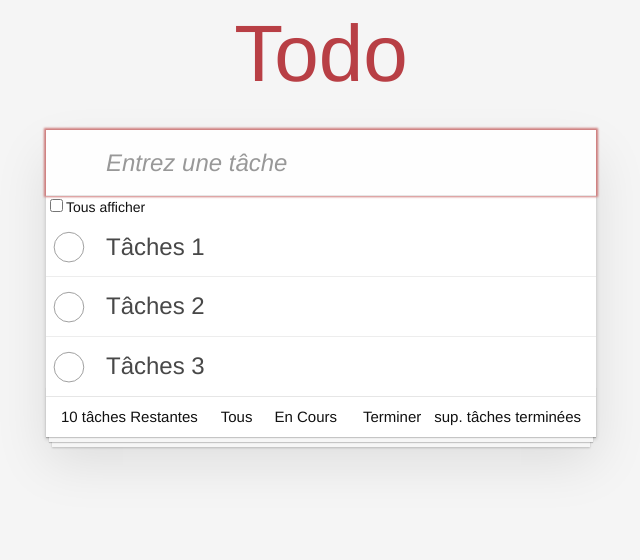
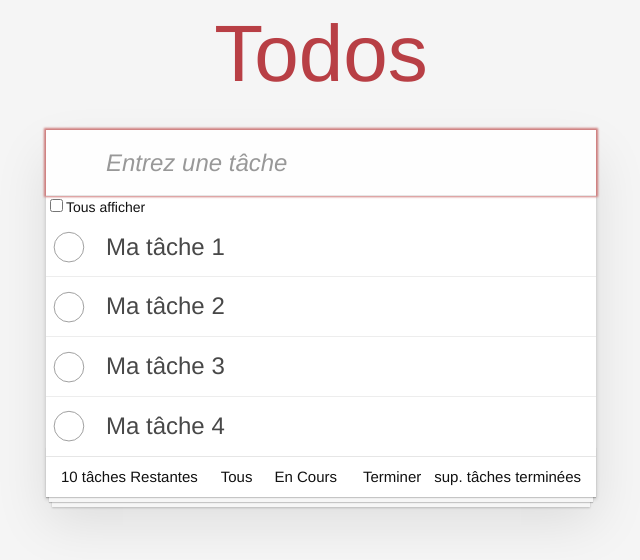
Before and after one commit to sahiddjinadou/titi_todo, a Vue app: page / in a window 1280 px wide. Shown: the top 560 px of the page, without its empty margins (319-959 px from the left). Built offline with nearby package versions, Linux system fonts and the light colour scheme.

Commit message:
tâches rendu dynamique

```diff
--- a/src/components/TodoFooter.vue
+++ b/src/components/TodoFooter.vue
@@ -8,7 +8,7 @@
       <li><RouterLink to="#">En Cours</RouterLink></li>
       <li><RouterLink to="#"> Terminer</RouterLink></li>
     </ul>
-        <button class="clear-completed"> sup. tâches terminées</button>
+    <button class="clear-completed">sup. tâches terminées</button>
   </div>
 </template>
 
--- a/src/components/TodoHeader.vue
+++ b/src/components/TodoHeader.vue
@@ -1,6 +1,6 @@
 <template>
   <header class="header">
-    <h1>Todo</h1>
+    <h1>Todos</h1>
 
     <input
       type="text"
--- a/src/components/TodosComponent.vue
+++ b/src/components/TodosComponent.vue
@@ -7,28 +7,17 @@
     <!-- Listes des tâches -->
     <main class="main">
       <div class="toggle-all-container">
-        <input type="checkbox"  id="toggle-all-input" class="">
+        <input type="checkbox" id="toggle-all-input" class="" />
         <label for="toggle-all-input">Tous afficher</label>
       </div>
       <ul class="todo-list">
-        <li>
+        <li v-for="todo in todos" :key="todo.id">
           <div class="view">
-            <input type="checkbox"  id="" class="toggle">
-            <label for="">Tâches 1</label>
+            <input type="checkbox" :id="todo.id" class="toggle"  />
+            <label :for="todo.id">{{ todo.label }}</label>
           </div>
         </li>
-        <li>
-          <div class="view">
-            <input type="checkbox"  id="" class="toggle">
-            <label for="">Tâches 2</label>
-          </div>
-        </li>
-        <li>
-          <div class="view">
-            <input type="checkbox"  id="" class="toggle">
-            <label for="">Tâches 3</label>
-          </div>
-        </li>
+
       </ul>
     </main>
     <!-- Listes des tâches -->
@@ -42,6 +31,14 @@
 <script setup lang="ts">
 import TodoFooter from '@/components/TodoFooter.vue'
 import TodoHeader from '@/components/TodoHeader.vue'
+import { ref } from 'vue';
+
+const todos = ref([
+  {id: "b3067bb8-7471-4bf5-ae72-719f766652f5" , label:" Ma tâche 1" , conmpleted:false},
+  {id: "6887a322-9985-41a1-b90e-66f7749a3773" , label:" Ma tâche 2" , conmpleted:false},
+  {id: "6255b7c4-0ffc-42ed-a757-80bec22d583e" , label:" Ma tâche 3" , conmpleted:false},
+  {id: "33d57b1b-ef58-43f3-a1db-cb8f18f8e042" , label:" Ma tâche 4" , conmpleted:false},
+])
 </script>
 
 <style scoped></style>
```
Lines whose indentation alone changed are shown as unchanged.
